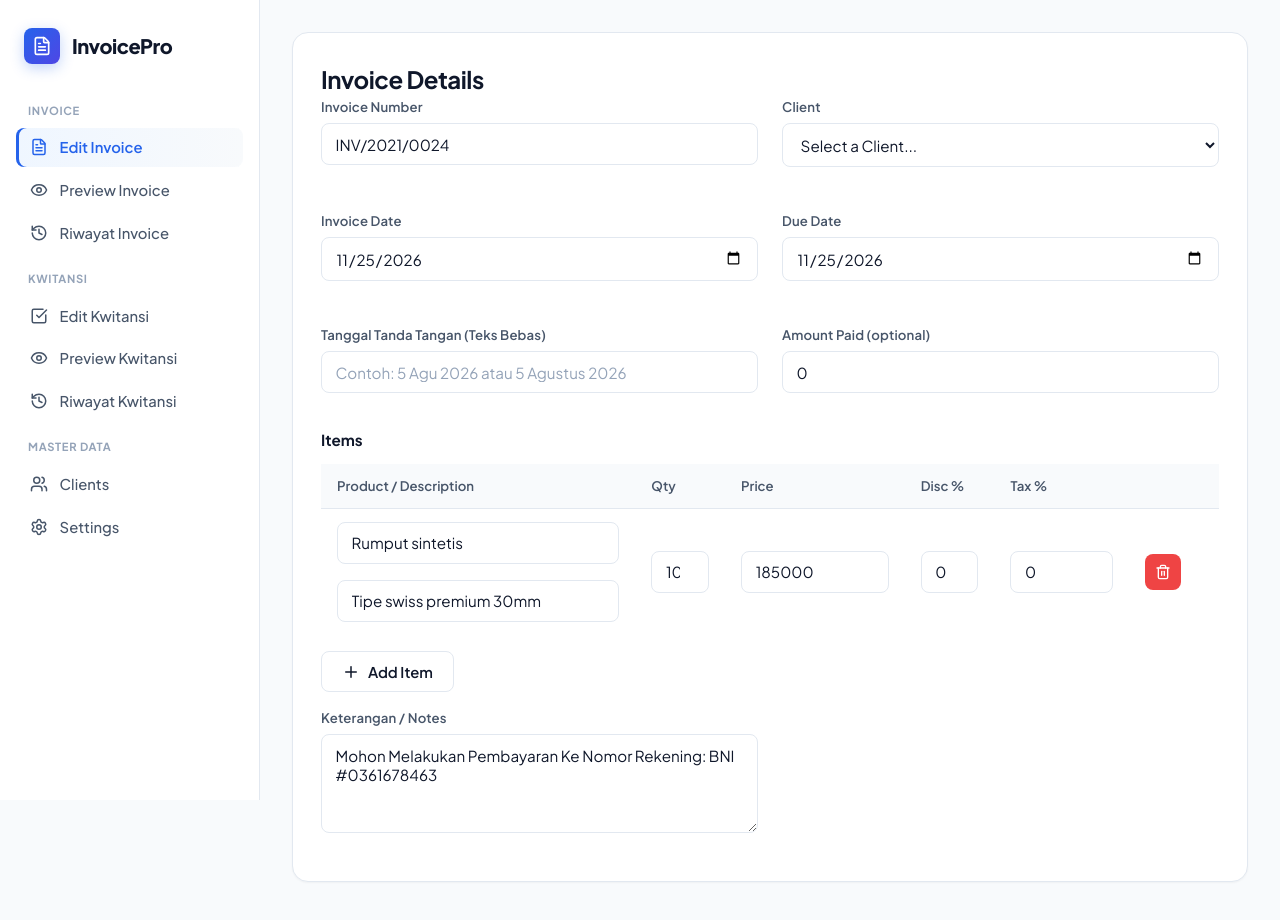
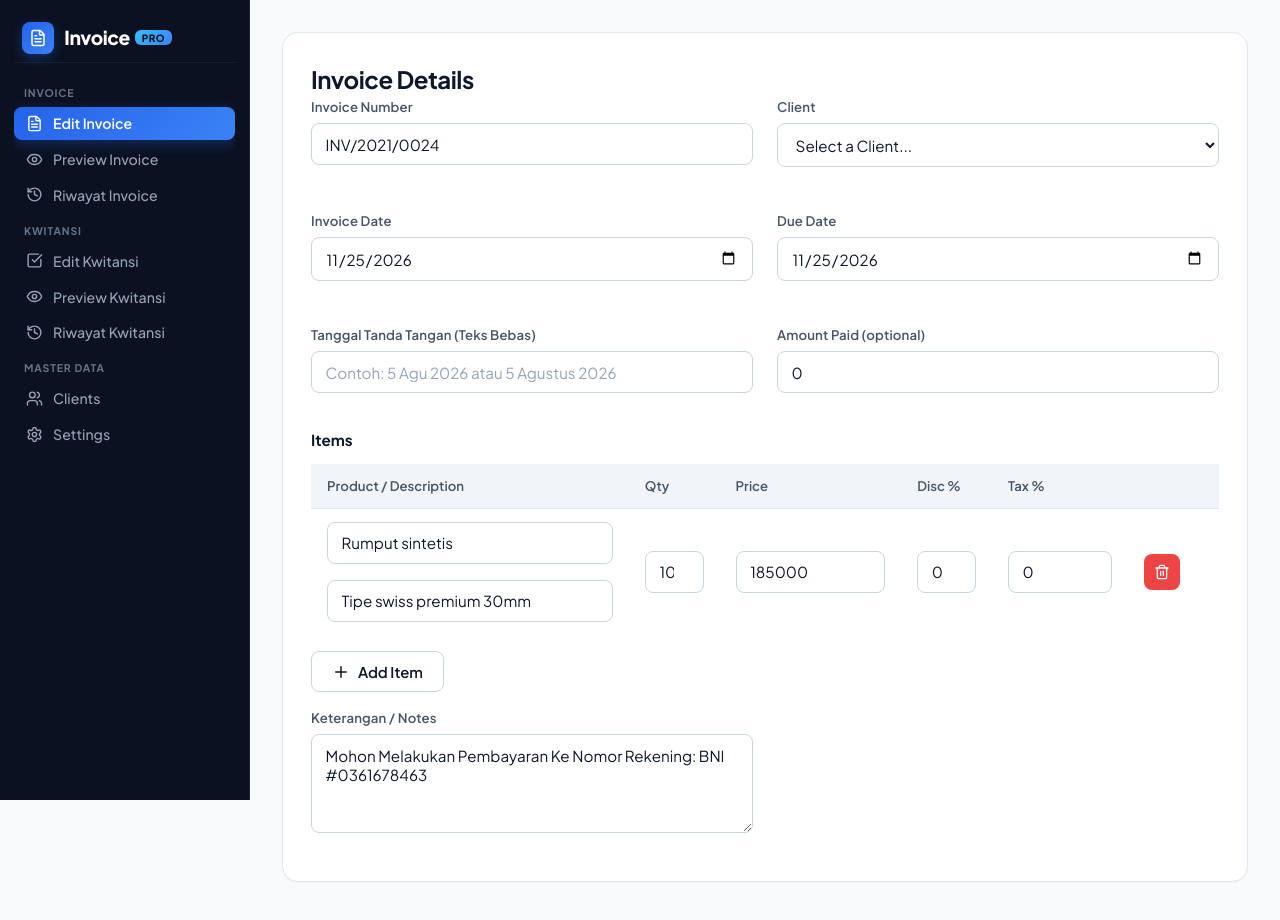
Before and after one commit to umamku/invoicepro, a React (Vite) app: page / in a window 1280 px wide. Shown: the top 920 px of the page. Built offline with nearby package versions, Linux system fonts and the light colour scheme.

Commit message:
style: dark executive sidebar, eliminate scrollbar, vibrant UI palette

```diff
--- a/src/App.tsx
+++ b/src/App.tsx
@@ -114,32 +114,35 @@ const AppContent = () => {
       <aside className={`sidebar no-print ${isMobileMenuOpen ? 'mobile-drawer-open' : ''}`}>
         <div className="sidebar-brand">
           <div className="brand-icon">
-            <FileText size={20} />
+            <FileText size={18} />
           </div>
-          <span>InvoicePro</span>
+          <div className="brand-title">
+            <span className="brand-title-name">Invoice</span>
+            <span className="brand-title-badge">PRO</span>
+          </div>
         </div>
 
         <nav className="sidebar-nav">
           <div className="nav-section-title">Invoice</div>
           <button
-            className={`nav-link ${activeTab === 'editor' ? 'active' : ''}`}
+            className={`nav-link ${activeTab === 'editor' ? 'active active-invoice' : ''}`}
             onClick={() => handleNavClick('editor')}
           >
-            <FileText size={18} />
+            <FileText size={17} />
             <span>Edit Invoice</span>
           </button>
           <button
-            className={`nav-link ${activeTab === 'preview' ? 'active' : ''}`}
+            className={`nav-link ${activeTab === 'preview' ? 'active active-invoice' : ''}`}
             onClick={() => handleNavClick('preview')}
           >
-            <Eye size={18} />
+            <Eye size={17} />
             <span>Preview Invoice</span>
           </button>
           <button
-            className={`nav-link ${activeTab === 'history' ? 'active' : ''}`}
+            className={`nav-link ${activeTab === 'history' ? 'active active-invoice' : ''}`}
             onClick={() => handleNavClick('history')}
           >
-            <History size={18} />
+            <History size={17} />
             <span style={{ flex: 1, textAlign: 'left' }}>Riwayat Invoice</span>
             {invoiceHistory.length > 0 && (
               <span className="nav-badge">{invoiceHistory.length}</span>
@@ -148,24 +151,24 @@ const AppContent = () => {
 
           <div className="nav-section-title">Kwitansi</div>
           <button
-            className={`nav-link ${activeTab === 'receipt-editor' ? 'active' : ''}`}
+            className={`nav-link ${activeTab === 'receipt-editor' ? 'active active-receipt' : ''}`}
             onClick={() => handleNavClick('receipt-editor')}
           >
-            <CheckSquare size={18} />
+            <CheckSquare size={17} />
             <span>Edit Kwitansi</span>
           </button>
           <button
-            className={`nav-link ${activeTab === 'receipt-preview' ? 'active' : ''}`}
+            className={`nav-link ${activeTab === 'receipt-preview' ? 'active active-receipt' : ''}`}
             onClick={() => handleNavClick('receipt-preview')}
           >
-            <Eye size={18} />
+            <Eye size={17} />
             <span>Preview Kwitansi</span>
           </button>
           <button
-            className={`nav-link ${activeTab === 'receipt-history' ? 'active' : ''}`}
+            className={`nav-link ${activeTab === 'receipt-history' ? 'active active-receipt' : ''}`}
             onClick={() => handleNavClick('receipt-history')}
           >
-            <History size={18} />
+            <History size={17} />
             <span style={{ flex: 1, textAlign: 'left' }}>Riwayat Kwitansi</span>
             {receiptHistory.length > 0 && (
               <span className="nav-badge nav-badge-emerald">{receiptHistory.length}</span>
@@ -174,17 +177,17 @@ const AppContent = () => {
 
           <div className="nav-section-title">Master Data</div>
           <button
-            className={`nav-link ${activeTab === 'clients' ? 'active' : ''}`}
+            className={`nav-link ${activeTab === 'clients' ? 'active active-master' : ''}`}
             onClick={() => handleNavClick('clients')}
           >
-            <Users size={18} />
+            <Users size={17} />
             <span>Clients</span>
           </button>
           <button
-            className={`nav-link ${activeTab === 'settings' ? 'active' : ''}`}
+            className={`nav-link ${activeTab === 'settings' ? 'active active-master' : ''}`}
             onClick={() => handleNavClick('settings')}
           >
-            <SettingsIcon size={18} />
+            <SettingsIcon size={17} />
             <span>Settings</span>
           </button>
         </nav>
--- a/src/index.css
+++ b/src/index.css
@@ -3,9 +3,15 @@
 :root {
   --font-sans: 'Plus Jakarta Sans', 'Inter', -apple-system, BlinkMacSystemFont, 'Segoe UI', Roboto, sans-serif;
 
-  /* Background & Surfaces */
+  /* Sidebar Palette (Dark Executive Theme) */
+  --sidebar-bg: #0b1120;
+  --sidebar-border: #1e293b;
+  --sidebar-text: #94a3b8;
+  --sidebar-text-hover: #f8fafc;
+  --sidebar-text-muted: #64748b;
+
+  /* Workspace Background & Surfaces */
   --bg-color: #f8fafc;
-  --bg-surface: #ffffff;
   --card-bg: #ffffff;
   --border-color: #e2e8f0;
   --border-subtle: #f1f5f9;
@@ -20,8 +26,8 @@
   --primary-hover: #1d4ed8;
   --primary-light: #eff6ff;
   --primary-border: #bfdbfe;
-  --primary-gradient: linear-gradient(135deg, #2563eb 0%, #4f46e5 100%);
-  --primary-glow: 0 4px 14px rgba(37, 99, 235, 0.28);
+  --primary-gradient: linear-gradient(135deg, #2563eb 0%, #3b82f6 100%);
+  --primary-glow: 0 4px 14px rgba(37, 99, 235, 0.32);
 
   /* Emerald Brand (Kwitansi Theme - Forest / Emerald) */
   --emerald-color: #059669;
@@ -29,7 +35,7 @@
   --emerald-light: #ecfdf5;
   --emerald-border: #a7f3d0;
   --emerald-gradient: linear-gradient(135deg, #059669 0%, #10b981 100%);
-  --emerald-glow: 0 4px 14px rgba(5, 150, 105, 0.28);
+  --emerald-glow: 0 4px 14px rgba(5, 150, 105, 0.32);
 
   /* Status Colors */
   --success-color: #10b981;
@@ -46,14 +52,14 @@
   --shadow-xs: 0 1px 2px 0 rgb(0 0 0 / 0.04);
   --shadow-sm: 0 1px 3px 0 rgb(0 0 0 / 0.06), 0 1px 2px -1px rgb(0 0 0 / 0.06);
   --shadow-md: 0 4px 10px -1px rgb(0 0 0 / 0.07), 0 2px 6px -2px rgb(0 0 0 / 0.05);
-  --shadow-lg: 0 12px 24px -4px rgb(0 0 0 / 0.08), 0 4px 8px -4px rgb(0 0 0 / 0.04);
+  --shadow-lg: 0 12px 24px -4px rgb(0 0 0 / 0.09), 0 4px 8px -4px rgb(0 0 0 / 0.04);
 
   --radius-sm: 0.375rem;
   --radius-md: 0.5rem;
   --radius-lg: 0.75rem;
   --radius-xl: 1rem;
-  --transition: all 0.2s cubic-bezier(0.4, 0, 0.2, 1);
-  --sidebar-width: 260px;
+  --transition: all 0.18s cubic-bezier(0.4, 0, 0.2, 1);
+  --sidebar-width: 250px;
 }
 
 * {
@@ -79,71 +85,102 @@ body {
   position: relative;
 }
 
-/* Desktop Sidebar */
+/* Desktop Sidebar (Sleek Dark Executive Theme with ZERO Scrollbar) */
 .sidebar {
   width: var(--sidebar-width);
-  background-color: var(--card-bg);
-  border-right: 1px solid var(--border-color);
-  padding: 1.5rem 1rem;
+  background-color: var(--sidebar-bg);
+  border-right: 1px solid var(--sidebar-border);
+  padding: 1.15rem 0.85rem;
   display: flex;
   flex-direction: column;
-  gap: 1.25rem;
+  gap: 0.85rem;
   position: sticky;
   top: 0;
   height: 100vh;
   z-index: 50;
+  overflow: hidden; /* Absolutely no sidebar scrollbar */
   transition: transform 0.3s cubic-bezier(0.4, 0, 0.2, 1);
 }
 
 .sidebar-brand {
   display: flex;
   align-items: center;
-  gap: 0.75rem;
-  font-size: 1.25rem;
-  font-weight: 800;
-  color: var(--text-primary);
-  letter-spacing: -0.025em;
-  padding: 0.25rem 0.5rem;
+  gap: 0.65rem;
+  padding: 0.2rem 0.5rem 0.5rem 0.5rem;
+  border-bottom: 1px solid rgba(255, 255, 255, 0.06);
 }
 
 .brand-icon {
   background: var(--primary-gradient);
   color: white;
-  padding: 0.5rem;
+  padding: 0.45rem;
   border-radius: var(--radius-md);
   display: flex;
   align-items: center;
   justify-content: center;
-  box-shadow: var(--primary-glow);
+  box-shadow: 0 4px 12px rgba(37, 99, 235, 0.35);
 }
 
+.brand-title {
+  display: flex;
+  align-items: center;
+  gap: 0.35rem;
+}
+
+.brand-title-name {
+  font-size: 1.2rem;
+  font-weight: 800;
+  color: #ffffff;
+  letter-spacing: -0.025em;
+}
+
+.brand-title-badge {
+  background: linear-gradient(135deg, #38bdf8 0%, #3b82f6 100%);
+  color: #0b1120;
+  font-size: 0.625rem;
+  font-weight: 800;
+  padding: 0.15rem 0.4rem;
+  border-radius: var(--radius-sm);
+  letter-spacing: 0.05em;
+  line-height: 1;
+}
+
+/* Sidebar Navigation - ZERO SCROLLBAR & COMPACT */
 .sidebar-nav {
   display: flex;
   flex-direction: column;
-  gap: 0.25rem;
+  gap: 0.15rem;
   flex: 1;
   overflow-y: auto;
+  scrollbar-width: none; /* Firefox */
+  -ms-overflow-style: none; /* IE & Edge */
+}
+
+.sidebar-nav::-webkit-scrollbar {
+  display: none; /* Chrome, Safari, Opera */
+  width: 0;
+  height: 0;
 }
 
 .nav-section-title {
-  font-size: 0.7rem;
+  font-size: 0.66rem;
   font-weight: 700;
-  color: var(--text-muted);
+  color: var(--sidebar-text-muted);
   text-transform: uppercase;
-  letter-spacing: 0.06em;
-  padding: 0.85rem 0.75rem 0.35rem 0.75rem;
+  letter-spacing: 0.08em;
+  padding: 0.55rem 0.65rem 0.2rem 0.65rem;
 }
 
 .nav-link {
   display: flex;
   align-items: center;
-  gap: 0.75rem;
-  padding: 0.65rem 0.85rem;
+  gap: 0.65rem;
+  padding: 0.48rem 0.75rem;
   border-radius: var(--radius-md);
-  color: var(--text-secondary);
+  color: var(--sidebar-text);
   text-decoration: none;
   font-weight: 500;
-  font-size: 0.925rem;
+  font-size: 0.885rem;
   transition: var(--transition);
   cursor: pointer;
   background: none;
@@ -151,38 +188,55 @@ body {
   font-family: inherit;
   width: 100%;
   text-align: left;
-  position: relative;
 }
 
 .nav-link:hover {
-  background-color: #f1f5f9;
-  color: var(--text-primary);
+  background-color: rgba(255, 255, 255, 0.06);
+  color: var(--sidebar-text-hover);
 }
 
-.nav-link.active {
-  background: linear-gradient(90deg, #eff6ff 0%, #f8fafc 100%);
-  color: var(--primary-color);
+/* Active State for Invoice Tabs */
+.nav-link.active.active-invoice,
+.nav-link.active:not(.active-receipt):not(.active-master) {
+  background: var(--primary-gradient);
+  color: #ffffff;
   font-weight: 600;
-  box-shadow: inset 3px 0 0 var(--primary-color);
+  box-shadow: var(--primary-glow);
+}
+
+/* Active State for Kwitansi Tabs */
+.nav-link.active.active-receipt {
+  background: var(--emerald-gradient);
+  color: #ffffff;
+  font-weight: 600;
+  box-shadow: var(--emerald-glow);
+}
+
+/* Active State for Master Data Tabs */
+.nav-link.active.active-master {
+  background: rgba(255, 255, 255, 0.12);
+  color: #ffffff;
+  font-weight: 600;
+  border: 1px solid rgba(255, 255, 255, 0.1);
 }
 
 .nav-badge {
-  background: var(--primary-gradient);
-  color: white;
-  font-size: 0.7rem;
+  background: rgba(255, 255, 255, 0.16);
+  color: #ffffff;
+  font-size: 0.68rem;
   font-weight: 700;
-  padding: 0.15rem 0.5rem;
+  padding: 0.15rem 0.45rem;
   border-radius: 9999px;
   line-height: 1;
-  box-shadow: 0 2px 5px rgba(37, 99, 235, 0.3);
 }
 
 .nav-badge-emerald {
-  background: var(--emerald-gradient);
-  box-shadow: 0 2px 5px rgba(5, 150, 105, 0.3);
+  background: rgba(16, 185, 129, 0.28);
+  color: #34d399;
+  border: 1px solid rgba(16, 185, 129, 0.35);
 }
 
-/* Main Content */
+/* Main Content Area */
 .main-content {
   flex: 1;
   min-width: 0;
@@ -253,7 +307,7 @@ h3 {
 
 .form-control {
   padding: 0.65rem 0.85rem;
-  border: 1px solid var(--border-color);
+  border: 1px solid #cbd5e1;
   border-radius: var(--radius-md);
   font-family: inherit;
   font-size: 0.95rem;
@@ -324,13 +378,13 @@ h3 {
 
 .btn-outline {
   background-color: white;
-  border-color: var(--border-color);
+  border-color: #cbd5e1;
   color: var(--text-primary);
 }
 
 .btn-outline:hover {
   background-color: #f8fafc;
-  border-color: #cbd5e1;
+  border-color: #94a3b8;
 }
 
 .btn-danger {
@@ -385,7 +439,7 @@ h3 {
   font-weight: 600;
   color: var(--text-secondary);
   font-size: 0.825rem;
-  background-color: #f8fafc;
+  background-color: #f1f5f9;
   border-bottom: 1px solid var(--border-color);
 }
 
@@ -393,6 +447,10 @@ h3 {
   padding: 0.85rem 1rem;
   border-bottom: 1px solid var(--border-color);
   font-size: 0.925rem;
+}
+
+.table tr:hover td {
+  background-color: #fafbfc;
 }
 
 .table tr:last-child td {
@@ -405,7 +463,7 @@ h3 {
   background-color: white;
   padding: 45px;
   border-radius: var(--radius-lg);
-  box-shadow: 0 10px 25px -5px rgba(0, 0, 0, 0.06), 0 8px 10px -6px rgba(0, 0, 0, 0.04);
+  box-shadow: 0 10px 30px -5px rgba(0, 0, 0, 0.08), 0 4px 6px -2px rgba(0, 0, 0, 0.04);
   border: 1px solid var(--border-color);
   max-width: 820px;
   margin: 0 auto 3rem auto;
@@ -746,10 +804,8 @@ h3 {
     justify-content: space-between;
     align-items: center;
     padding: 0.85rem 1.25rem;
-    background-color: rgba(255, 255, 255, 0.94);
-    backdrop-filter: blur(10px);
-    -webkit-backdrop-filter: blur(10px);
-    border-bottom: 1px solid var(--border-color);
+    background-color: var(--sidebar-bg);
+    border-bottom: 1px solid var(--sidebar-border);
     position: sticky;
     top: 0;
     z-index: 100;
@@ -769,20 +825,20 @@ h3 {
   .brand-name {
     font-size: 1rem;
     font-weight: 800;
-    color: var(--text-primary);
+    color: #ffffff;
     line-height: 1.1;
   }
 
   .brand-current-page {
     font-size: 0.725rem;
-    color: var(--primary-color);
+    color: #38bdf8;
     font-weight: 600;
   }
 
   .mobile-menu-toggle {
     background: none;
     border: none;
-    color: var(--text-primary);
+    color: #ffffff;
     padding: 0.4rem;
     display: flex;
     align-items: center;
@@ -799,8 +855,8 @@ h3 {
     left: 0;
     right: 0;
     bottom: 0;
-    background-color: rgba(15, 23, 42, 0.5);
-    backdrop-filter: blur(2px);
+    background-color: rgba(11, 17, 32, 0.75);
+    backdrop-filter: blur(4px);
     z-index: 110;
   }
 
@@ -810,12 +866,12 @@ h3 {
     top: 0;
     left: 0;
     bottom: 0;
-    width: 280px;
-    max-width: 80vw;
-    background-color: white;
+    width: 270px;
+    max-width: 82vw;
+    background-color: var(--sidebar-bg);
     z-index: 120;
     transform: translateX(-100%);
-    box-shadow: var(--shadow-lg);
+    box-shadow: 0 20px 25px -5px rgba(0, 0, 0, 0.5);
     transition: transform 0.3s cubic-bezier(0.4, 0, 0.2, 1);
   }
 
@@ -872,10 +928,8 @@ h3 {
     left: 0;
     right: 0;
     height: 60px;
-    background-color: rgba(255, 255, 255, 0.95);
-    backdrop-filter: blur(12px);
-    -webkit-backdrop-filter: blur(12px);
-    border-top: 1px solid var(--border-color);
+    background-color: var(--sidebar-bg);
+    border-top: 1px solid var(--sidebar-border);
     z-index: 90;
     padding-bottom: env(safe-area-inset-bottom);
   }
@@ -888,7 +942,7 @@ h3 {
     gap: 0.2rem;
     background: none;
     border: none;
-    color: var(--text-muted);
+    color: var(--sidebar-text-muted);
     font-size: 0.65rem;
     font-weight: 600;
     font-family: inherit;
@@ -899,7 +953,7 @@ h3 {
   }
 
   .mobile-bottom-item.active {
-    color: var(--primary-color);
+    color: #38bdf8;
   }
 
   .mobile-nav-icon-wrapper {
@@ -915,7 +969,7 @@ h3 {
     right: -2px;
     width: 7px;
     height: 7px;
-    background-color: var(--emerald-color);
+    background-color: #34d399;
     border-radius: 50%;
   }
 
```
